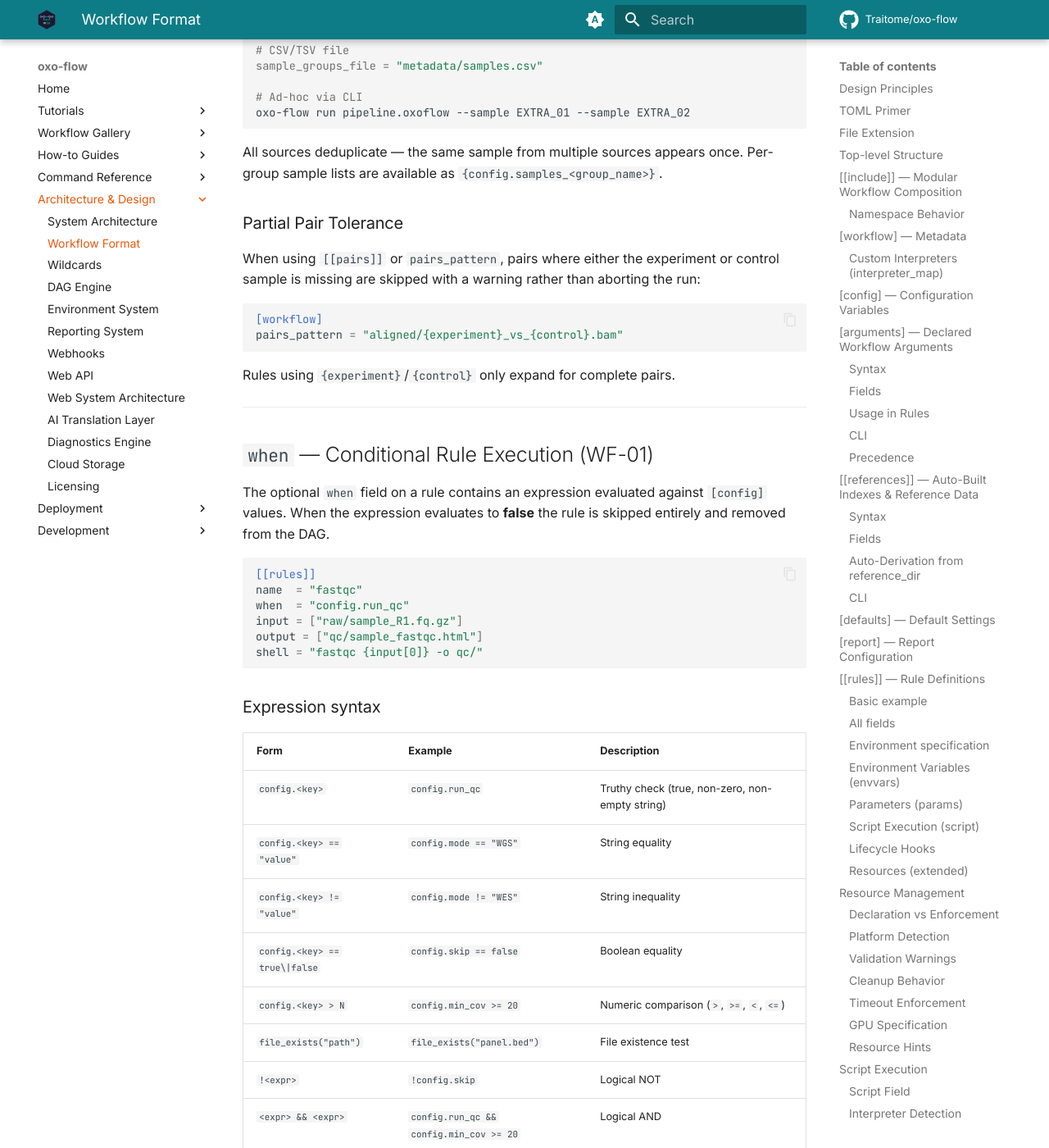
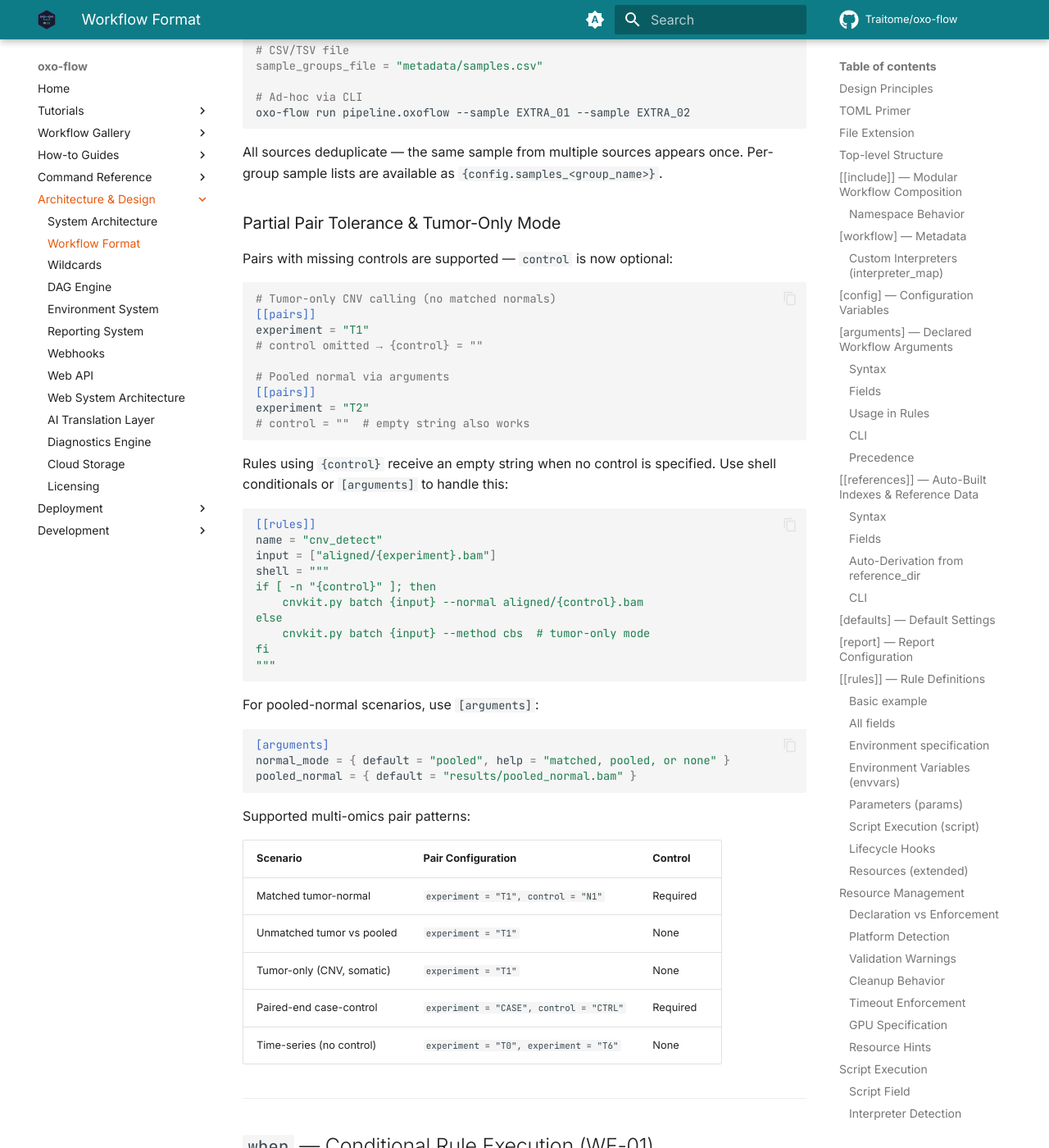
Before and after one commit to Traitome/oxo-flow, an MkDocs documentation site: the page built from docs/guide/src/reference/workflow-format.md, in a window 1280 px wide and 1400 px high, scrolled down 30000 px. Shown: the whole window at 82% size. Built offline with MkDocs 1.6.1 and Material for MkDocs 9.7.7, drawn with Linux system fonts in a browser that asks for light colours; comment, search, counter and statistics services are not loaded.

Commit message:
feat: optional pair control for tumor-only CNV and unmatched scenarios
Make ExperimentControlPair.control optional (Option<String>):
- {control} expands to empty string when control is None
- Supports tumor-only CNV calling, unmatched tumor-normal,
  pooled normal scenarios, time-series without control
- Backward compatible: all existing pairs with control continue working

Documentation:
- Multi-omics pair patterns table (matched, unmatched, tumor-only, etc.)
- CNV detection example with shell conditionals
- Pooled normal via [arguments] example

Fixes for all test constructions to use Some(...) for control field.

````diff
--- a/docs/guide/src/reference/workflow-format.md
+++ b/docs/guide/src/reference/workflow-format.md
@@ -1215,17 +1215,55 @@ oxo-flow run pipeline.oxoflow --sample EXTRA_01 --sample EXTRA_02
 All sources deduplicate — the same sample from multiple sources appears once.
 Per-group sample lists are available as `{config.samples_<group_name>}`.
 
-### Partial Pair Tolerance
-
-When using `[[pairs]]` or `pairs_pattern`, pairs where either the experiment or
-control sample is missing are skipped with a warning rather than aborting the run:
-
-```toml
-[workflow]
-pairs_pattern = "aligned/{experiment}_vs_{control}.bam"
-```
-
-Rules using `{experiment}`/`{control}` only expand for complete pairs.
+### Partial Pair Tolerance & Tumor-Only Mode
+
+Pairs with missing controls are supported — `control` is now optional:
+
+```toml
+# Tumor-only CNV calling (no matched normals)
+[[pairs]]
+experiment = "T1"
+# control omitted → {control} = ""
+
+# Pooled normal via arguments
+[[pairs]]
+experiment = "T2"
+# control = ""  # empty string also works
+```
+
+Rules using `{control}` receive an empty string when no control is specified.
+Use shell conditionals or `[arguments]` to handle this:
+
+```toml
+[[rules]]
+name = "cnv_detect"
+input = ["aligned/{experiment}.bam"]
+shell = """
+if [ -n "{control}" ]; then
+    cnvkit.py batch {input} --normal aligned/{control}.bam
+else
+    cnvkit.py batch {input} --method cbs  # tumor-only mode
+fi
+"""
+```
+
+For pooled-normal scenarios, use `[arguments]`:
+
+```toml
+[arguments]
+normal_mode = { default = "pooled", help = "matched, pooled, or none" }
+pooled_normal = { default = "results/pooled_normal.bam" }
+```
+
+Supported multi-omics pair patterns:
+
+| Scenario | Pair Configuration | Control |
+|---|---|---|
+| Matched tumor-normal | `experiment = "T1", control = "N1"` | Required |
+| Unmatched tumor vs pooled | `experiment = "T1"` | None |
+| Tumor-only (CNV, somatic) | `experiment = "T1"` | None |
+| Paired-end case-control | `experiment = "CASE", control = "CTRL"` | Required |
+| Time-series (no control) | `experiment = "T0", experiment = "T6"` | None |
 
 ---
 
````
Also changed, not shown: 2 other files.
